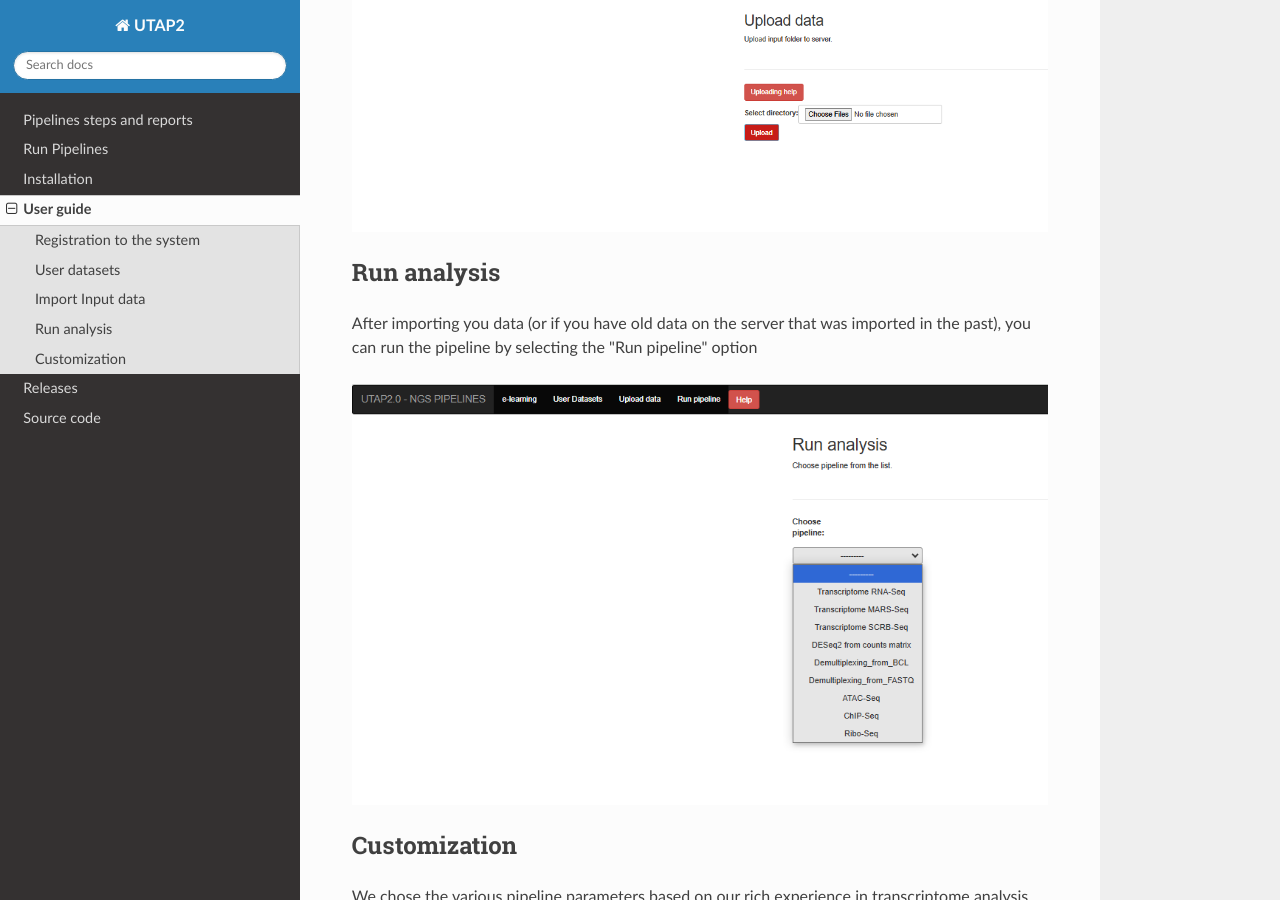
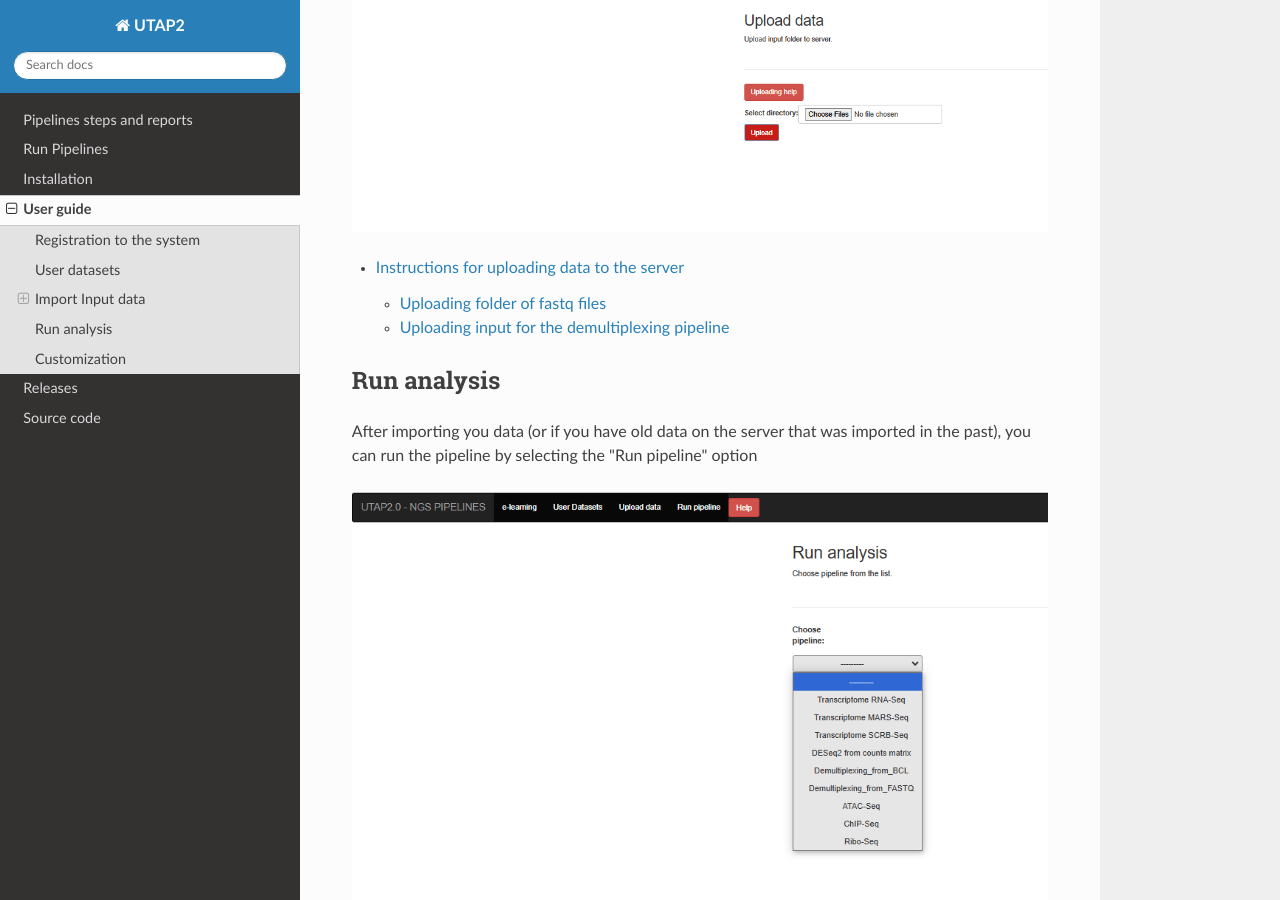
Before and after one commit to utap2/utap2, a Sphinx documentation site: the page built from docs/rst/user-guide.rst, in a window 1280 px wide and 900 px high, scrolled down 1691 px. Built offline with Sphinx 7.4.7 and the Read the Docs theme 3.1.0, drawn with Linux system fonts in a browser that asks for light colours; pages that are not in the unit, such as notebooks, are missing from menus; part of the change alters nothing that is shown.

```diff
--- a/docs/rst/user-guide.rst
+++ b/docs/rst/user-guide.rst
@@ -32,6 +32,18 @@ In order to run the transcriptome analysis pipeline, fastq sequence files need t
 Click on the "Upload data" button on the navigation bar, and select the folder of the fastq files.
 
 .. image:: ../figures/upload.png
+
+
+
+
+
+
+
+.. toctree::
+    :maxdepth: 2
+
+    upload
+
 
 
 
```
